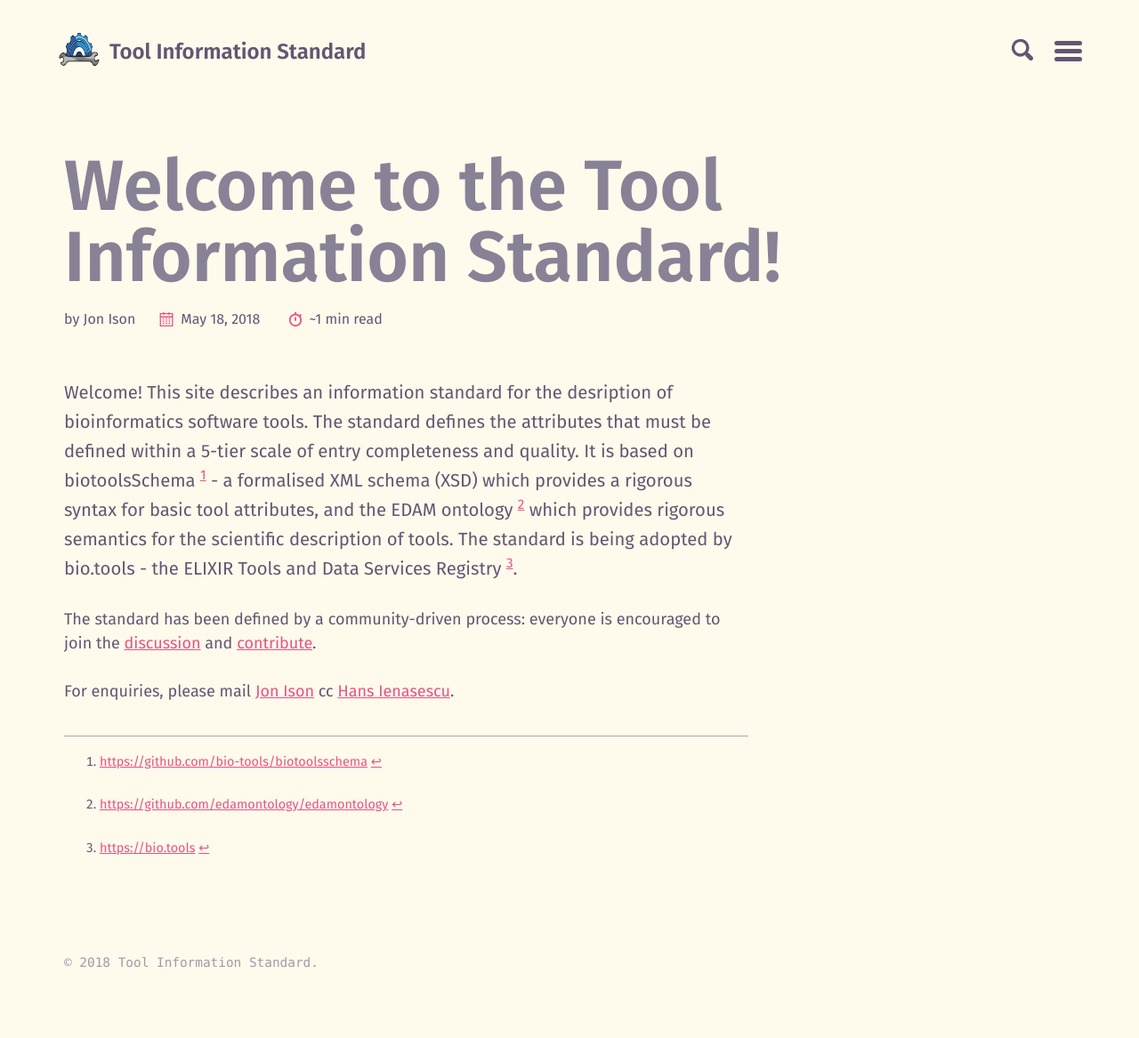
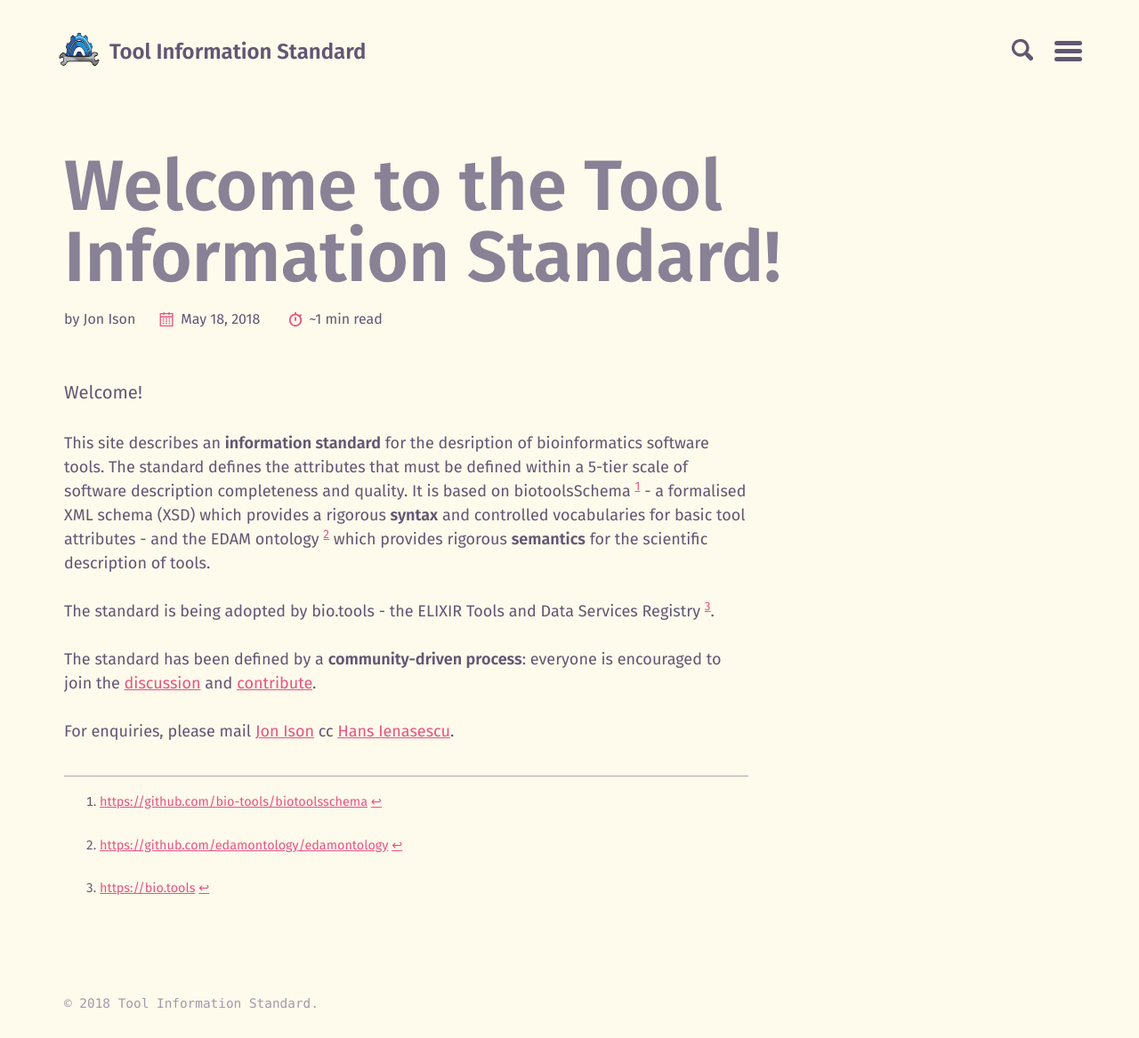
Before and after one commit to bio-tools/Tool-Information-Standards, a Jekyll site: the page built from docs/_posts/2018-05-18-welcome.md, in a window 1280 px wide. Shown: the whole page at 89% size. Built offline with Jekyll 4.4.1, drawn with Linux system fonts in a browser that asks for light colours; a script that is not in the unit is left out; comment, search, counter and statistics services are not loaded; before the commit the page ends 1121 px from its top, so only the background shows below that.

Commit message:
removing "subscribe" link and tidying up welcome post

```diff
--- a/docs/_config.yml
+++ b/docs/_config.yml
@@ -43,8 +43,8 @@ plugins: # previsously gems
   - jekyll-seo-tag
   - jekyll-sitemap
   - jekyll-paginate
-feed:
-  path: # atom.xml
+# feed:
+#  path: atom.xml
 
 # Pagination - https://jekyllrb.com/docs/pagination/
 paginate: 10
--- a/docs/_posts/2018-05-18-welcome.md
+++ b/docs/_posts/2018-05-18-welcome.md
@@ -7,9 +7,13 @@ tags:
   - EDAM
 ---
 
-Welcome!  This site describes an information standard for the desription of bioinformatics software tools. The standard defines the attributes that must be defined within a 5-tier scale of entry completeness and quality.  It is based on biotoolsSchema [^1] - a formalised XML schema (XSD) which provides a rigorous syntax for basic tool attributes, and the EDAM ontology [^2] which provides rigorous semantics for the scientific description of tools.  The standard is being adopted by bio.tools - the ELIXIR Tools and Data Services Registry [^3].
+Welcome!
 
-The standard has been defined by a community-driven process: everyone is encouraged to join the [discussion](https://github.com/bio-tools/Tool-Information-Standard/issues/1) and [contribute](https://github.com/bio-tools/Tool-Information-Standard).
+This site describes an **information standard** for the desription of bioinformatics software tools. The standard defines the attributes that must be defined within a 5-tier scale of software description completeness and quality.  It is based on biotoolsSchema [^1] - a formalised XML schema (XSD) which provides a rigorous **syntax** and controlled vocabularies for basic tool attributes - and the EDAM ontology [^2] which provides rigorous **semantics** for the scientific description of tools.
+
+The standard is being adopted by bio.tools - the ELIXIR Tools and Data Services Registry [^3].
+
+The standard has been defined by a **community-driven process**: everyone is encouraged to join the [discussion](https://github.com/bio-tools/Tool-Information-Standard/issues/1) and [contribute](https://github.com/bio-tools/Tool-Information-Standard).
 
 For enquiries, please mail [Jon Ison](jison@bioinformatics.dtu.dk) cc [Hans Ienasescu](mailto:hans@bio.tools).
 
```
